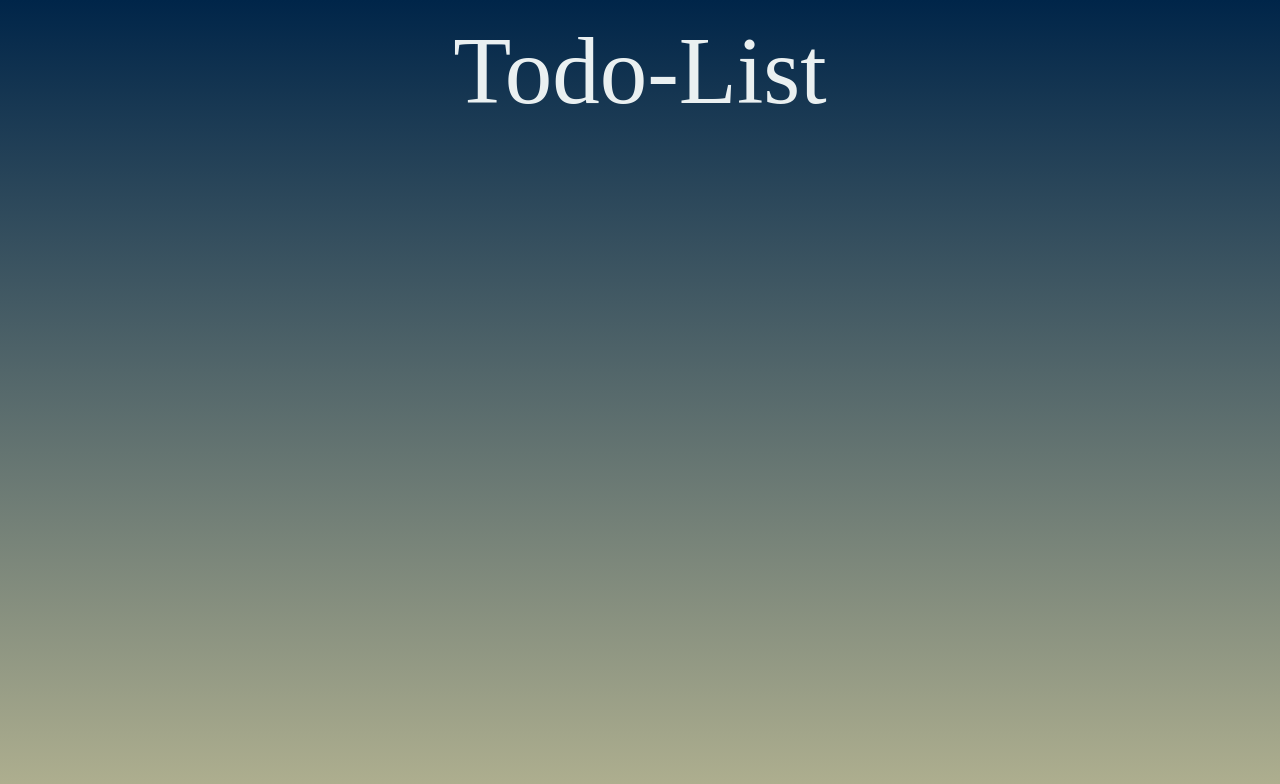
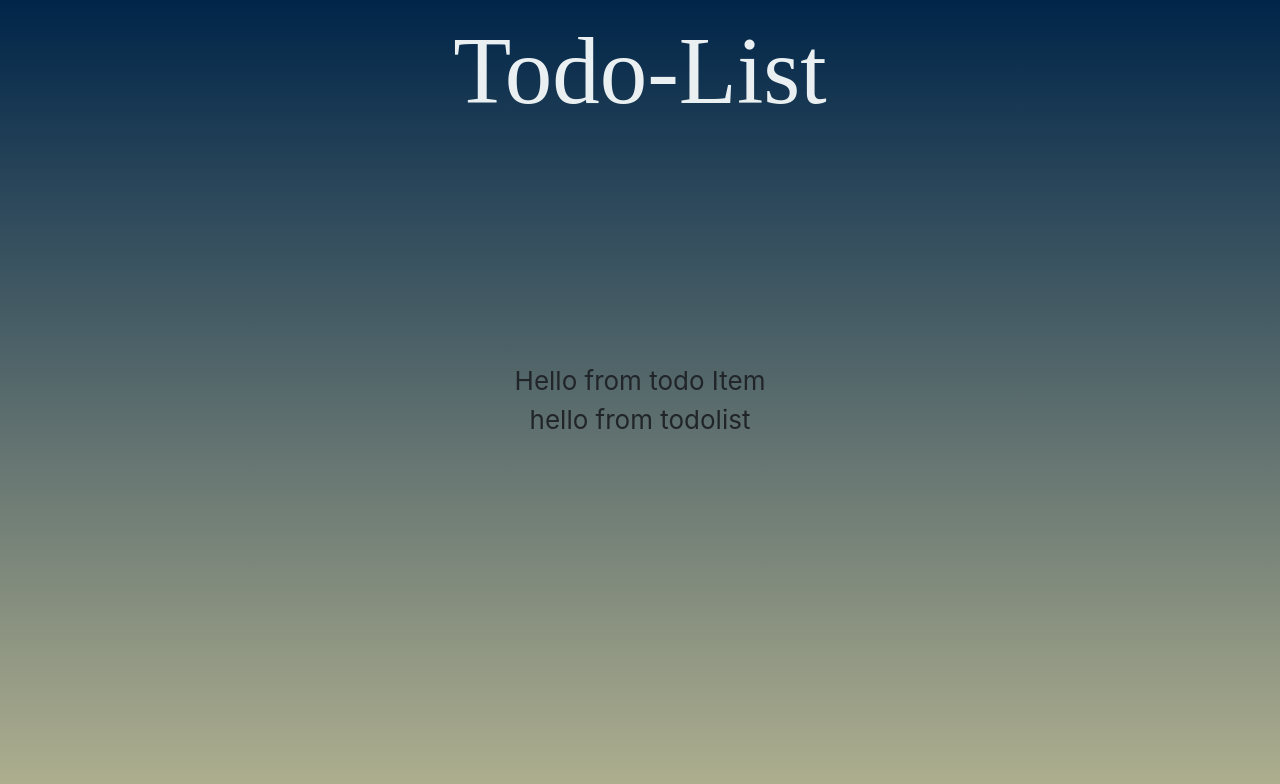
Before and after one commit to NitinKumar16/react-todo-list, a React (Create React App) app: page / in a window 1280 px wide. Shown: the top 784 px of the page. Built offline with nearby package versions, Linux system fonts and the light colour scheme; a web font is replaced by a local one.

Commit message:
latest-uuid-import

```diff
--- a/package.json
+++ b/package.json
@@ -10,6 +10,7 @@
     "react": "^16.13.1",
     "react-dom": "^16.13.1",
     "react-scripts": "3.4.1",
+    "react-uuid": "^1.0.2",
     "uuid": "^8.0.0"
   },
   "scripts": {
--- a/src/App.js
+++ b/src/App.js
@@ -1,17 +1,25 @@
 import React, { Component } from 'react'
 import './App.css';
-import uuid  from 'uuid';
+import uuid from 'react-uuid';
+//import uuid  from "uuid";
 //import "bootstrap/dist/css/bootstrap.min.css";
 import TodoInput from './components/TodoInput';
 import TodoItem from './components/TodoItem';
 import TodoList from './components/TodoList';
 
 class App extends Component {
+  state={
+    items:[{id:1,item:"Brush"},{id:2,item:"plan your day"},{id:3,item:"Workout"}],
+    id: uuid(),
+  };
   render() {
+    console.log(this.state);
     return (
       <div className="App">
         <header className="App-header">
           <div className="headline">Todo-List</div>
+          <TodoInput/>
+          <TodoList/>
         </header>
       </div>
     )
```
Also changed, not shown: 1 other file (tests, documents, lock files or other folders).
